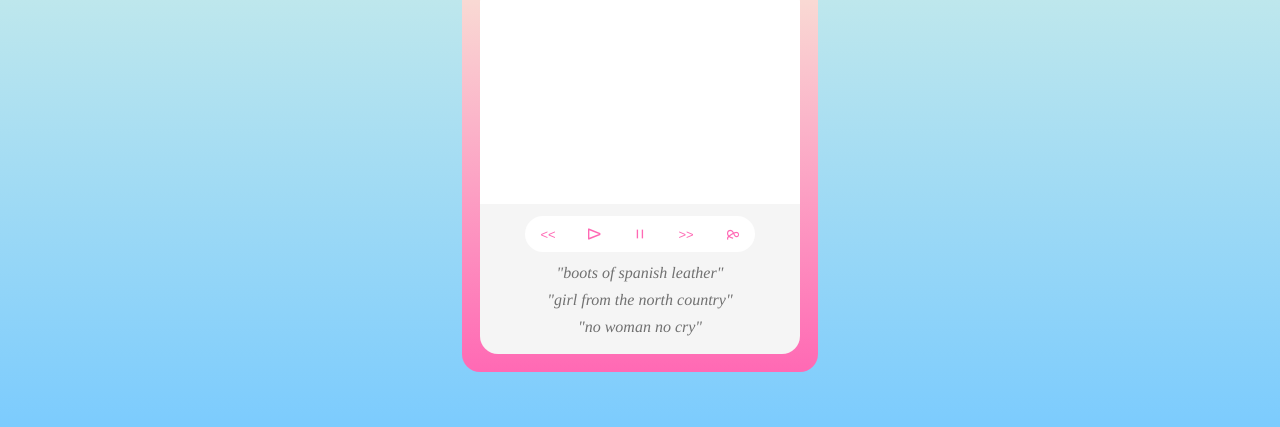
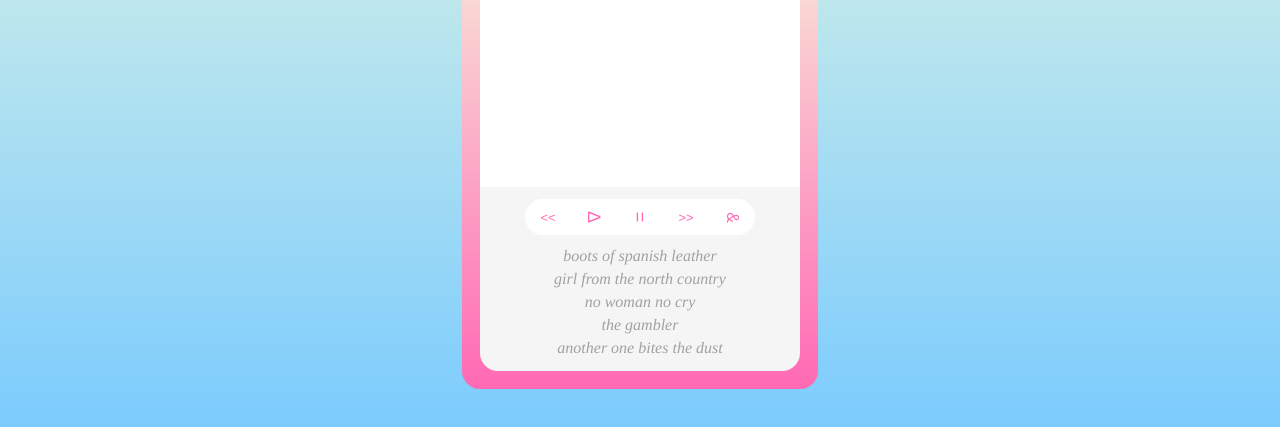
Before and after one commit to colbyramsay/music-player, a plain HTML site: page index.html in a window 1280 px wide. Shown: the part 371-798 px from the top of the page. Drawn offline with Linux system fonts and the light colour scheme.

Commit message:
Display songs in the DOM using innerHTML

```diff
--- a/index.html
+++ b/index.html
@@ -22,10 +22,7 @@
           <button class="control rotate90 light" type="button" id="shuffle" aria-label="Shuffle">&</button>
         </div>
       <div class="track-list">
-        <p>"boots of spanish leather"</p>
-        <p>"girl from the north country"</p>
-        <p>"no woman no cry"</p>
-        <ul id="playlist-songs"></ul>
+        <ul id="playlist"></ul>
       </div>
     </div>
   </div>
--- a/script.js
+++ b/script.js
@@ -4,23 +4,37 @@ const allSongs = [
     title: "boots of spanish leather",
     artist: "bob dylan",
     duration: "1:11",
-    src: "./songs/test.mp3"
+    src: "./songs/test.mp3",
   },
   {
     id: 1,
     title: "girl from the north country",
     artist: "bob dylan",
     duration: "2:22",
-    src: "./songs/test.mp3"
+    src: "./songs/test.mp3",
   },
   {
     id: 3,
     title: "no woman no cry",
     artist: "bob marley",
     duration: "3:33",
-    src: "./songs/test.mp3"
+    src: "./songs/test.mp3",
   },
-]
+  {
+    id: 4,
+    title: "the gambler",
+    artist: "kenny rogers",
+    duration: "4:44",
+    src: "./songs/test.mp3",
+  },
+  {
+    id: 5,
+    title: "another one bites the dust",
+    artist: "queen",
+    duration: "5:55",
+    src: "./songs/test.mp3",
+  },
+];
 
 const prevBtn = document.getElementById("previous");
 const playBtn = document.getElementById("play");
@@ -37,3 +51,12 @@ let currentSongs = {
 };
 
 console.log(currentSongs);
+
+const displaySongs = (array) => {
+  const songsHTML = array.map((song) => {
+    return `<li>${song.title}</li>`;
+  }).join("");
+  playlist.innerHTML = songsHTML;
+};
+
+displaySongs(currentSongs?.songs);
--- a/style.css
+++ b/style.css
@@ -175,4 +175,19 @@ p {
 
 .track-list {
   margin: 0 9px 9px 9px;
+  color: #242424;
+  opacity: .63;
+  font-weight: lighter;
+  font-family: Times, serif;
+  font-style: oblique;
 }
+
+ul {
+  opacity: .63;
+  list-style-type: none;
+  margin: 0px;
+}
+
+li {
+  margin: 0 0 5px 0;
+}
```
